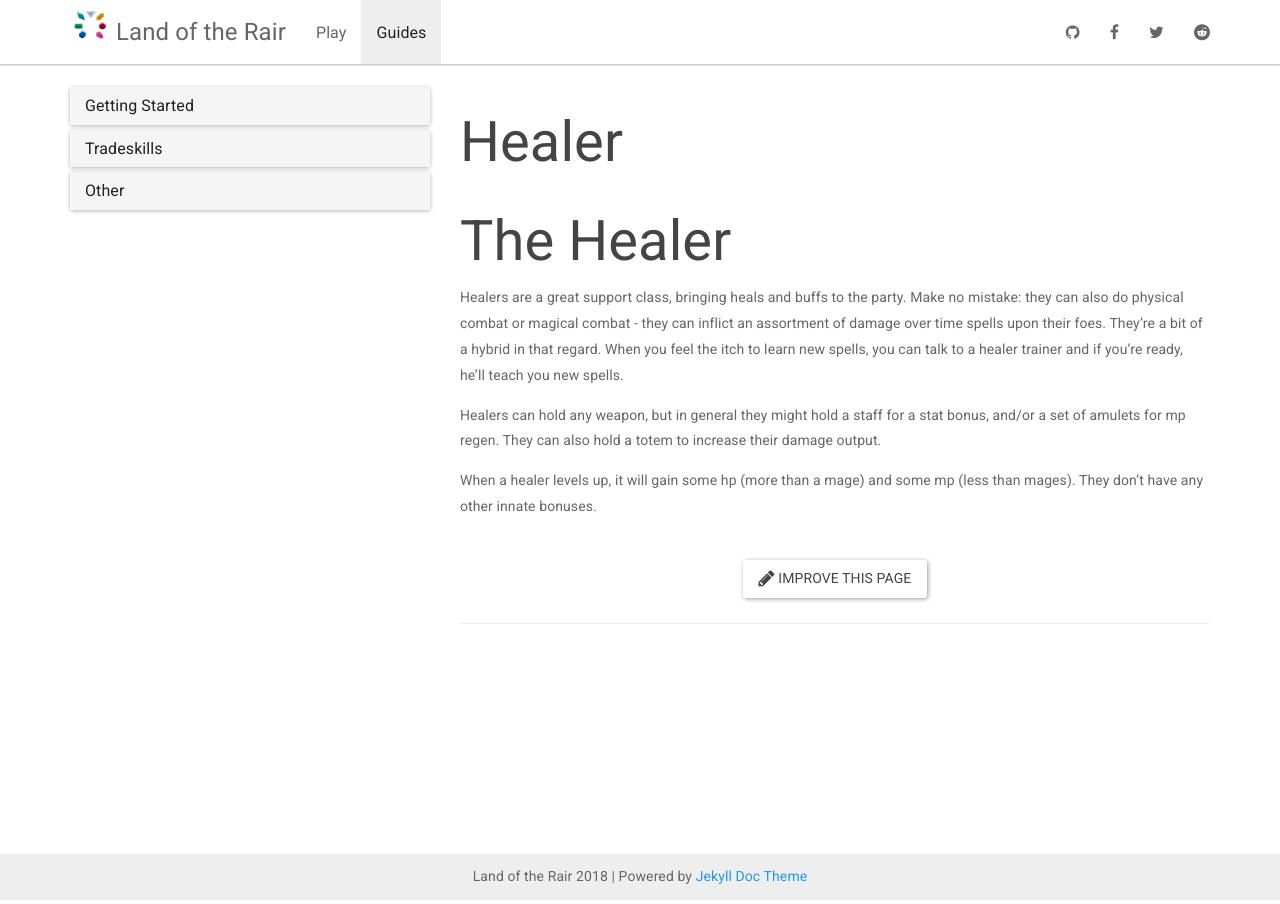
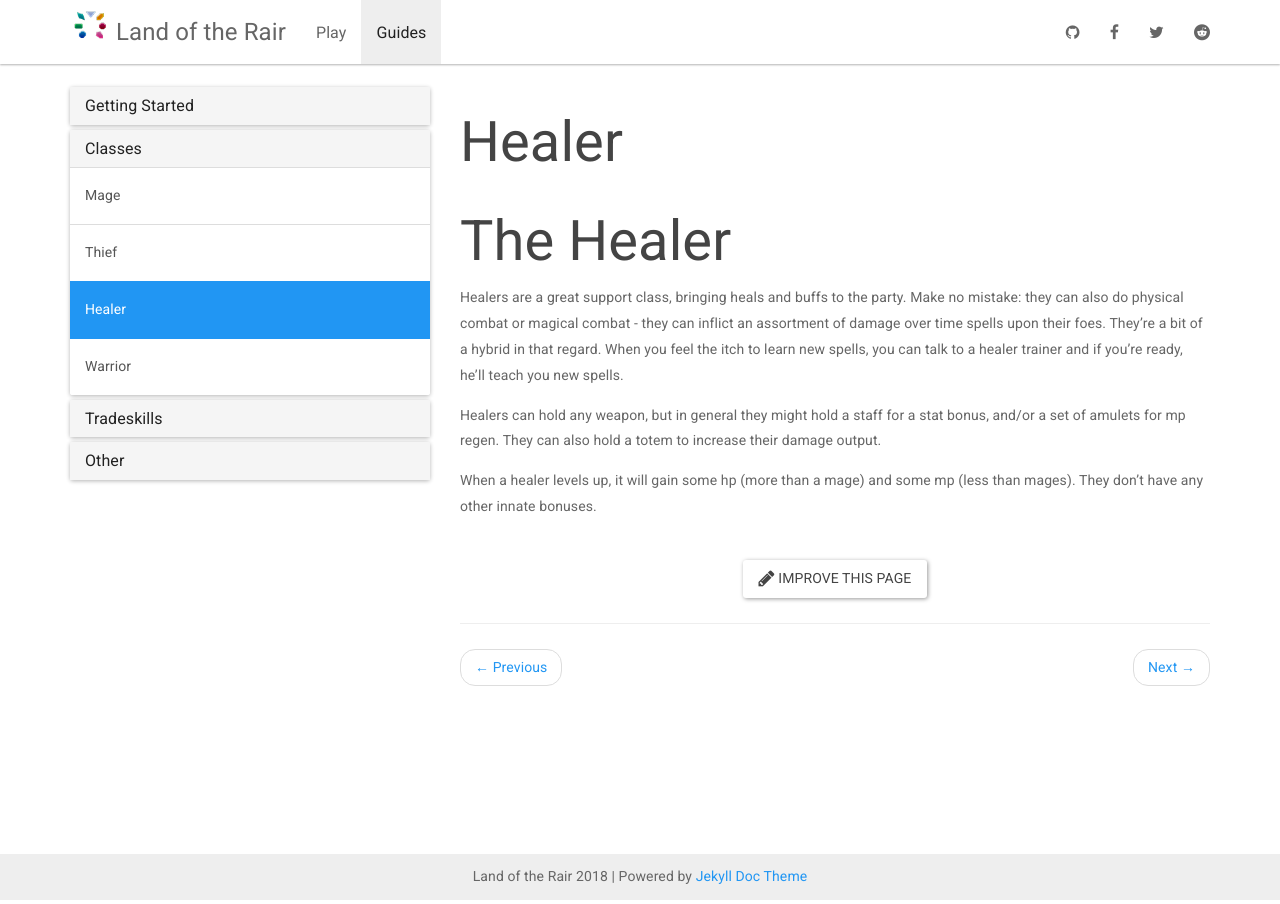
Before and after one commit to LandOfTheRair/landoftherair.github.io, a Jekyll site: the page built from _docs/classes/healer.md, in a window 1280 px wide. Built offline with Jekyll 4.4.1, drawn with Linux system fonts in a browser that asks for light colours; nearby versions of some CDN libraries.

Commit message:
Update docs.yml

```diff
--- a/_data/docs.yml
+++ b/_data/docs.yml
@@ -7,6 +7,13 @@
   - default-keybinds
   - party-information
   - weapon-information
+
+- title: Classes
+  docs:
+  - mage
+  - thief
+  - healer
+  - warrior
 
 - title: Tradeskills
   docs:
```
